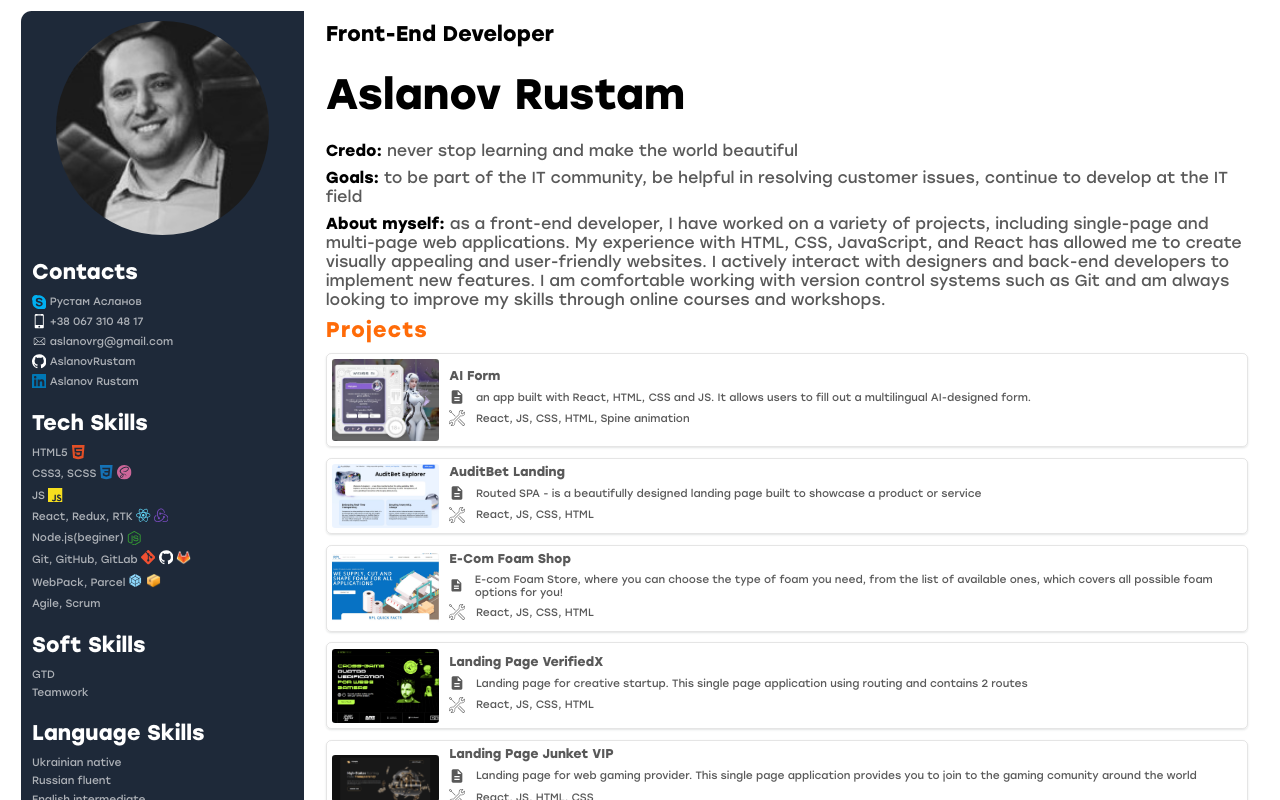
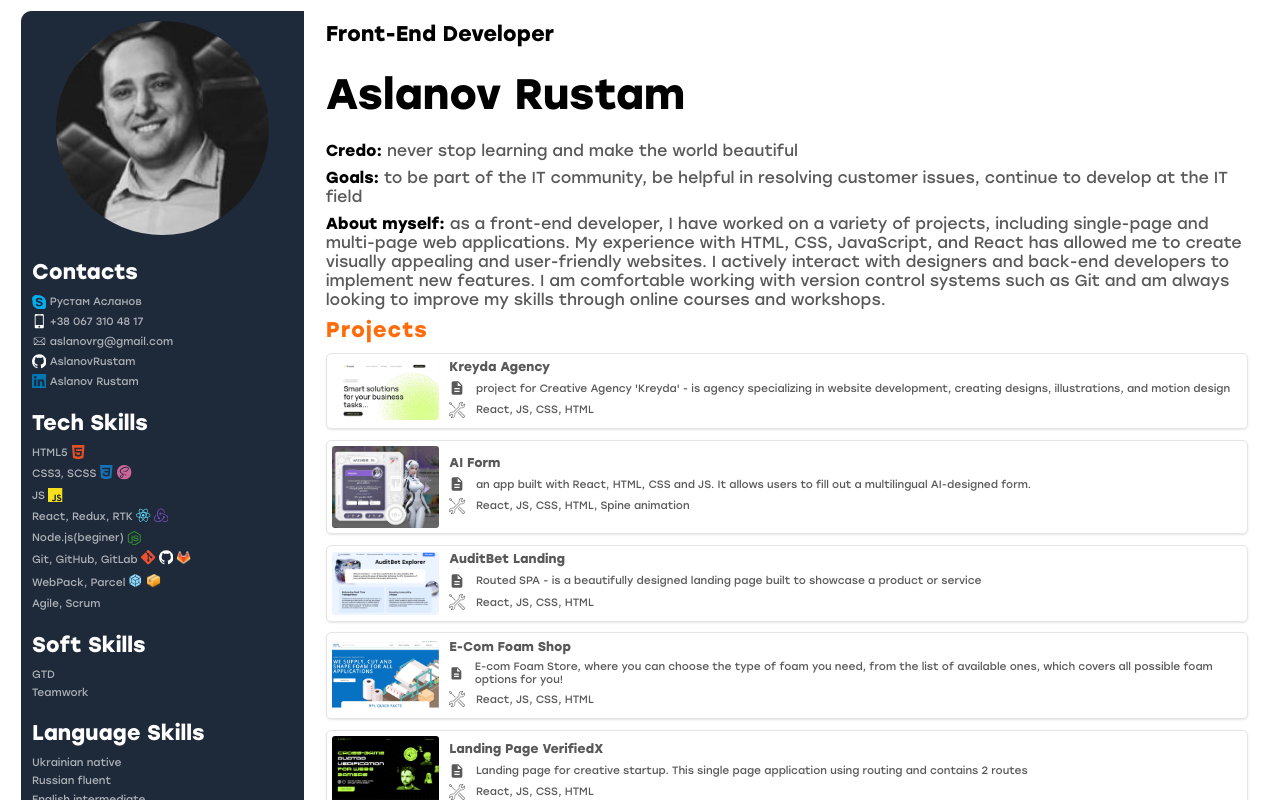
Before and after one commit to AslanovRustam/CV-Aslanov-Rustam, a React (Create React App) app: page / in a window 1280 px wide. Shown: the top 800 px of the page. Built offline with nearby package versions, Linux system fonts and the light colour scheme.

Commit message:
add Kreyda project

```diff
--- a/src/data/data.js
+++ b/src/data/data.js
@@ -9,8 +9,18 @@ import verifiedX from "../images/VerifiedX.png";
 import foam from "../images/readme_home.jpg";
 import trueplay from "../images/trueplay.jpg";
 import aiForm from "../images/form.jpg";
+import kreyda from "../images/Kreyda.jpg";
 
 export const projects = [
+  {
+    id: 12,
+    name: "Kreyda Agency",
+    image: kreyda,
+    url: "https://aslanovrustam.github.io/creyda/",
+    description:
+      "project for Creative Agency 'Kreyda' - is agency specializing in website development, creating designs, illustrations, and motion design",
+    stack: "React, JS, CSS, HTML",
+  },
   {
     id: 11,
     name: "AI Form",
```
Also changed, not shown: src/images/Kreyda.jpg (added).
